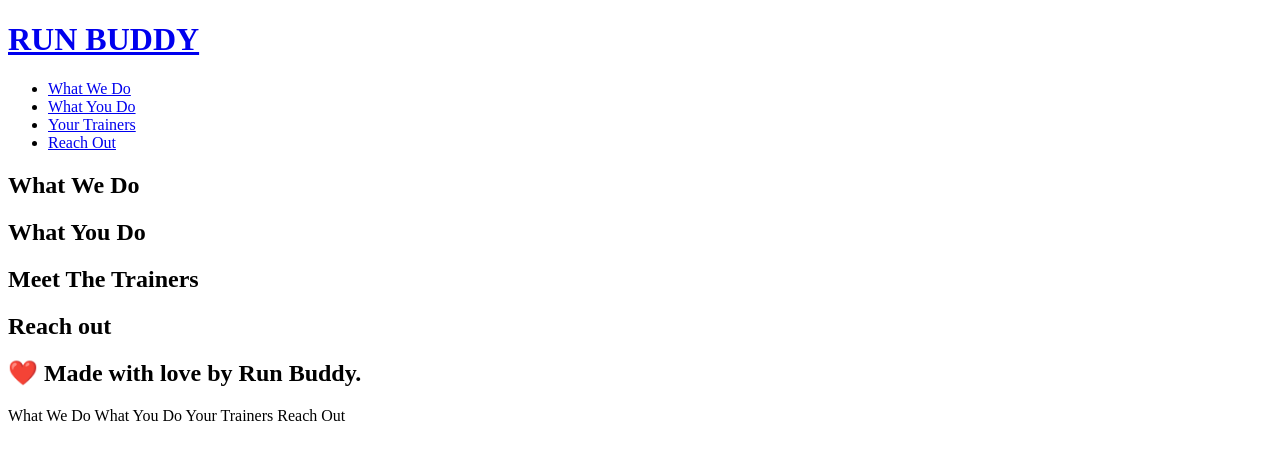
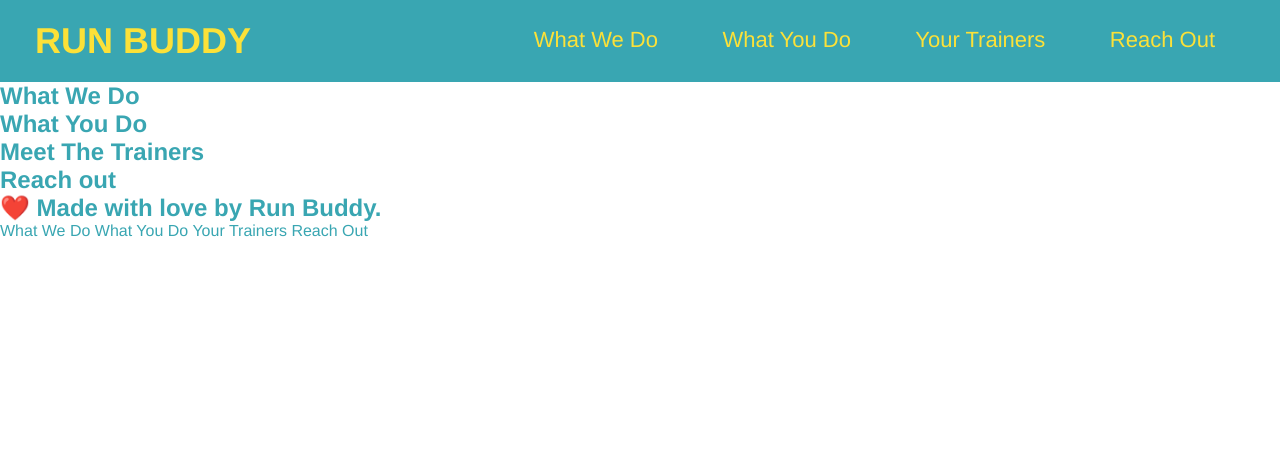
Before and after one commit to elfsvet/run-buddy, a plain HTML site: page index.html in a window 1280 px wide. Drawn offline with Linux system fonts and the light colour scheme.

Commit message:
create a new folder assects and with css folder and style.css file. Connected html to css by linking it.and create new styles

```diff
--- /dev/null
+++ b/assets/css/style.css
@@ -0,0 +1,43 @@
+body {
+    /* more on this crazy alphanumerical value in a minute! */
+    color: #39a6b2;
+    font-family: Helvetica, Arial, sans-serif;
+}
+
+* {
+    margin: 0;
+    padding: 0;
+}
+/* apply styles to <header> */
+header {
+    padding: 20px 35px;
+    background-color: #39a6b2;
+}
+
+header h1 {
+    font-weight: bold;
+    font-size: 36px;
+    color: #fce138;
+    margin: 0;
+    display: inline;
+}
+
+header a {
+    text-decoration: none;
+    color: #fce138;
+}
+
+header nav {
+    float: right;
+    margin: 7px 0;
+}
+
+header nav ul li {
+    display: inline;
+}
+
+header nav ul li a {    /* select a elements inside a li element inside an ul element inside a nav element inside a header element */
+    margin: 0 30px;
+    font-weight: lighter;
+    font-size: 22px;
+}
--- a/index.html
+++ b/index.html
@@ -4,6 +4,7 @@
 <head>
     <meta charset="UTF-8" />
     <title>Run Not Too Fast Buddy</title>
+    <link rel="stylesheet" href="./assets/css/style.css" />
 </head>
 
 <body>
```
